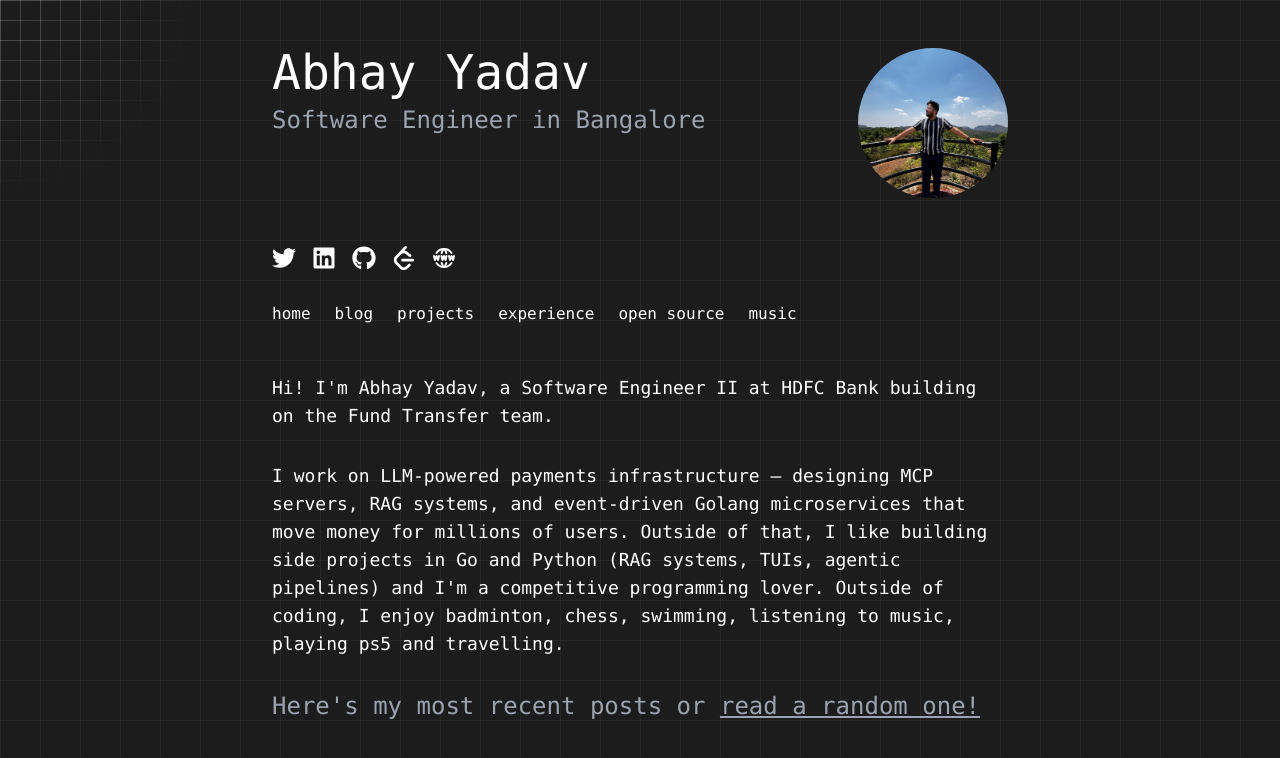
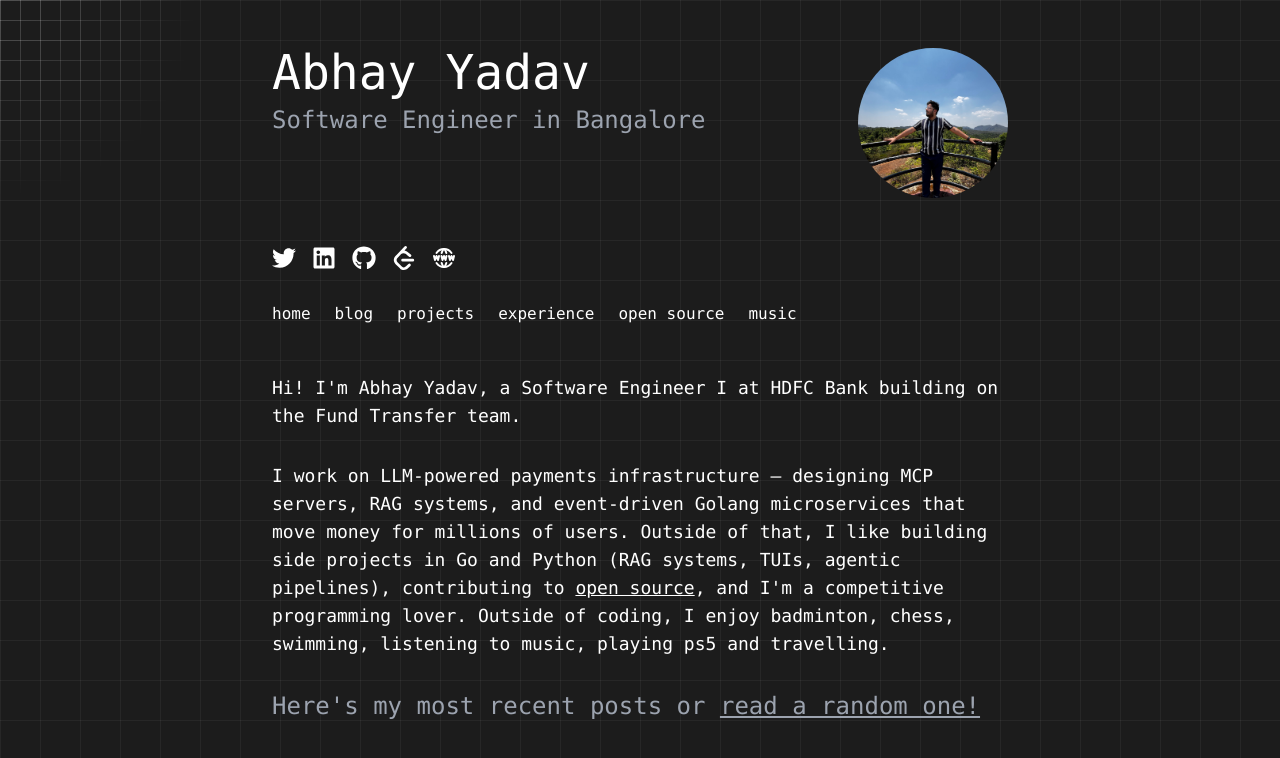
Before and after one commit to abhayishere/abhay-yadav, a Next.js app: page / in a window 1280 px wide. Shown: the top 758 px of the page. Built offline with nearby package versions, Linux system fonts and the light colour scheme.

Commit message:
added open source contribution in hom

```diff
--- a/src/app/page.js
+++ b/src/app/page.js
@@ -8,14 +8,15 @@ export default function Home() {
       <Header />
       <div className="space-y-8 font-mono">
         <p className="text-lg">
-          Hi! I'm Abhay Yadav, a Software Engineer II at HDFC Bank building on the Fund Transfer team.
+          Hi! I'm Abhay Yadav, a Software Engineer I at HDFC Bank building on the Fund Transfer team.
         </p>
 
         <p className="text-lg">
           I work on LLM-powered payments infrastructure — designing MCP servers, RAG systems, and
           event-driven Golang microservices that move money for millions of users. Outside of that,
-          I like building side projects in Go and Python (RAG systems, TUIs, agentic pipelines) and
-          I'm a competitive programming lover.
+          I like building side projects in Go and Python (RAG systems, TUIs, agentic pipelines),
+          contributing to <Link href="/open-source" className="underline hover:text-gray-300">open source</Link>,
+          and I'm a competitive programming lover.
 
           Outside of coding, I enjoy badminton, chess, swimming, listening to music, playing ps5 and travelling.
         </p>
```
